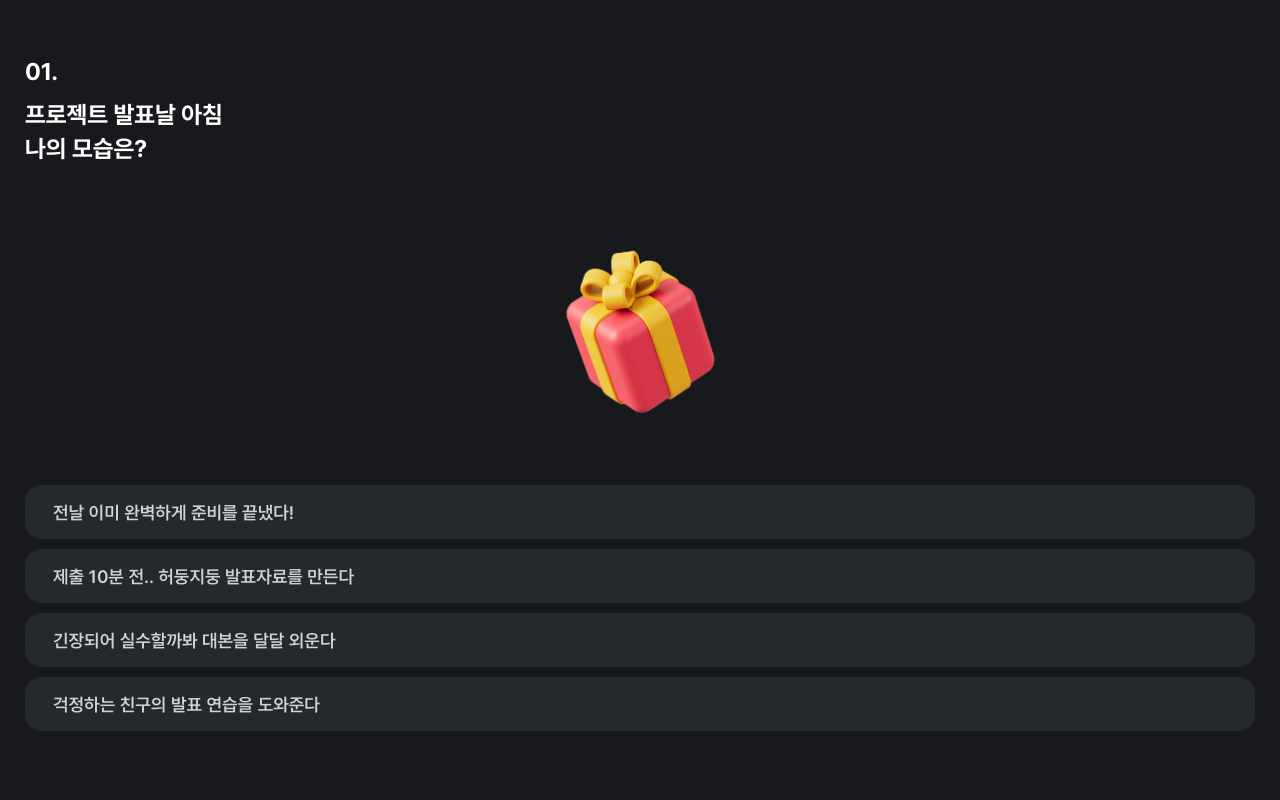
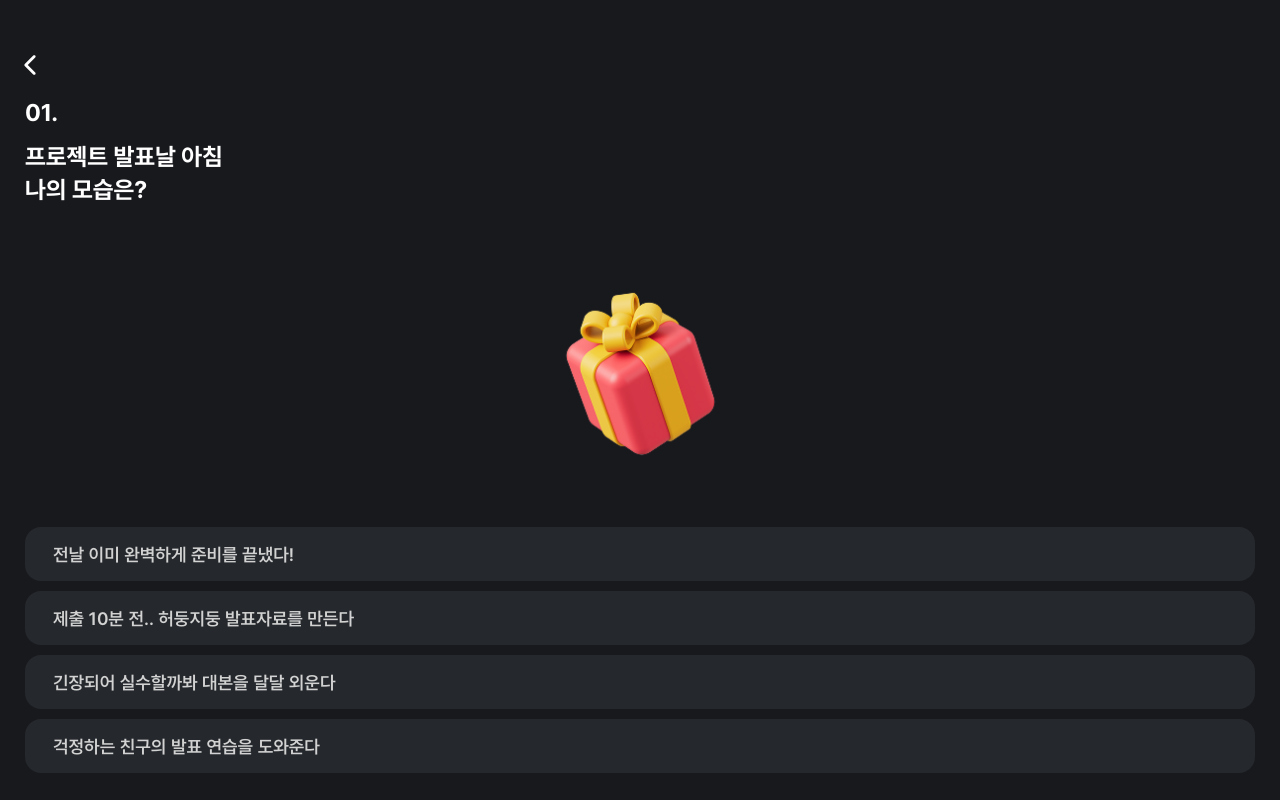
Before and after one commit to 2025-ITSHOW-CHUU/CHUU-frontend, a React (Create React App) app in the folder chuu-frontend/: page /test in a window 1280 px wide. Built offline with nearby package versions, Linux system fonts and the light colour scheme; no server answers.

Commit message:
테스트 backbutton 추가

```diff
--- a/chuu-frontend/src/pages/Mobile/Test.tsx
+++ b/chuu-frontend/src/pages/Mobile/Test.tsx
@@ -6,6 +6,7 @@ import { useState, useEffect } from "react";
 import Questions from "../../assets/questions.json";
 import useTestScoreStore from "../../store/useTestScoreStore";
 import axios from "axios";
+import { IoIosArrowBack } from "react-icons/io";
 
 type OptionType = { q: string; score: number };
 
@@ -47,8 +48,9 @@ function Test() {
       console.log(scores);
       setCurrentQuestionIndex((prev: number) => prev + 1);
     } else {
-
-      const totalScore = scores?.reduce((a: number, c: TestType) => a + c.testScore, 0) + e.target.value;
+      const totalScore =
+        scores?.reduce((a: number, c: TestType) => a + c.testScore, 0) +
+        e.target.value;
       const type = getType(totalScore);
 
       try {
@@ -82,8 +84,15 @@ function Test() {
       </span>
     ));
 
+  const backButton = () => {
+    navigate(-1);
+  };
+
   return (
     <div className={def.Body}>
+      <div className={`${style["BackContainer"]}`} onClick={backButton}>
+        <IoIosArrowBack size="30px" />
+      </div>
       <div className={style.question}>
         <p>0{currentQuestionIndex + 1}.</p>
         <p>{formattedQuestion}</p>
--- a/chuu-frontend/src/styles/Default.module.css
+++ b/chuu-frontend/src/styles/Default.module.css
@@ -6,7 +6,8 @@
   display: flex;
   flex-direction: column;
   /* background-color: #18191d; */
-  padding: 54.5px 25px 0 25px;
+  padding: 60px 25px;
   margin: 0;
   box-sizing: border-box;
+  height: 100vh;
 }
--- a/chuu-frontend/src/styles/Test.module.css
+++ b/chuu-frontend/src/styles/Test.module.css
@@ -1,3 +1,11 @@
+.BackContainer {
+  padding: 0;
+  margin-left: -10px;
+  color: #fff;
+  margin-top: -10px;
+  margin-bottom: 10px;
+}
+
 .question {
   color: #fff;
   font-size: 24px;
```
